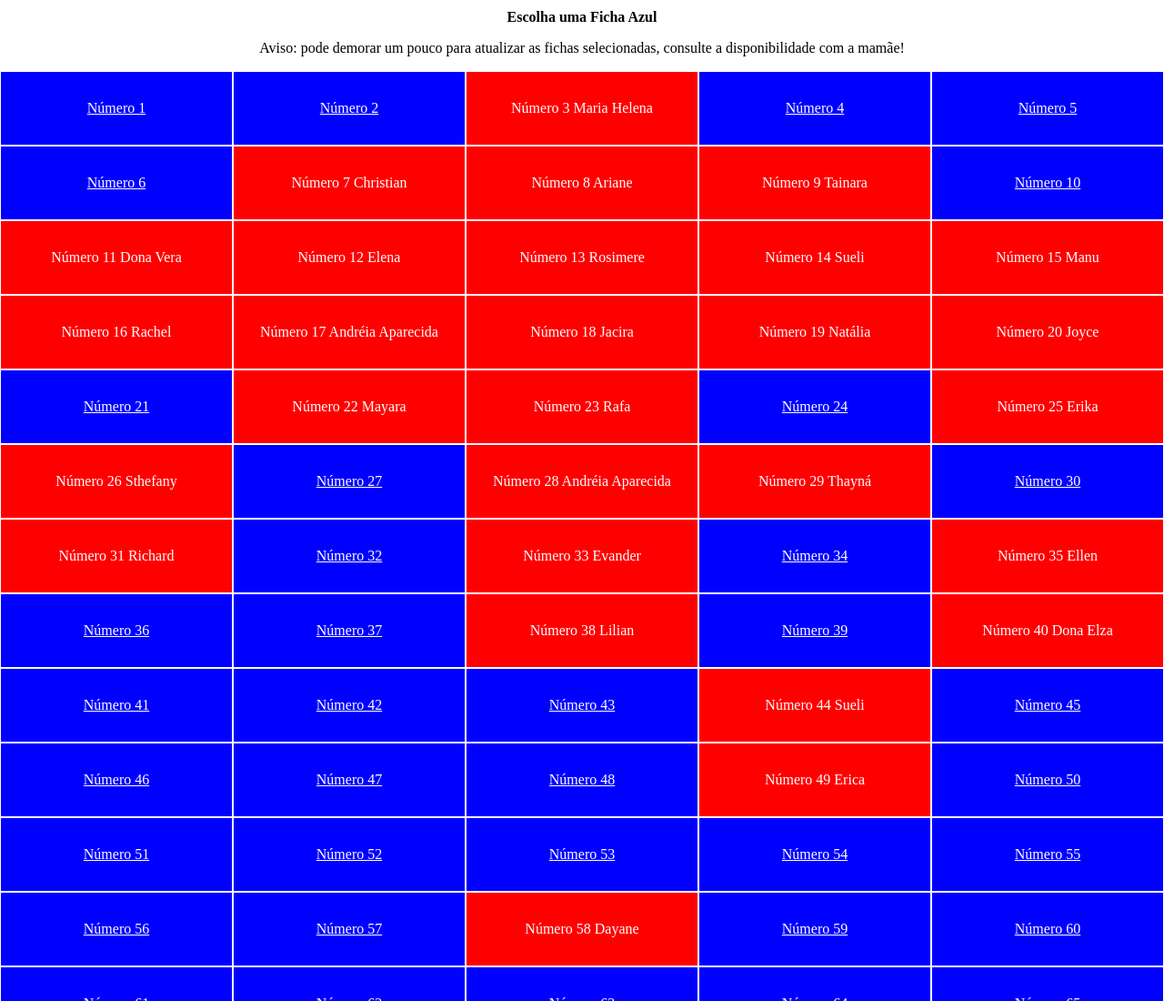
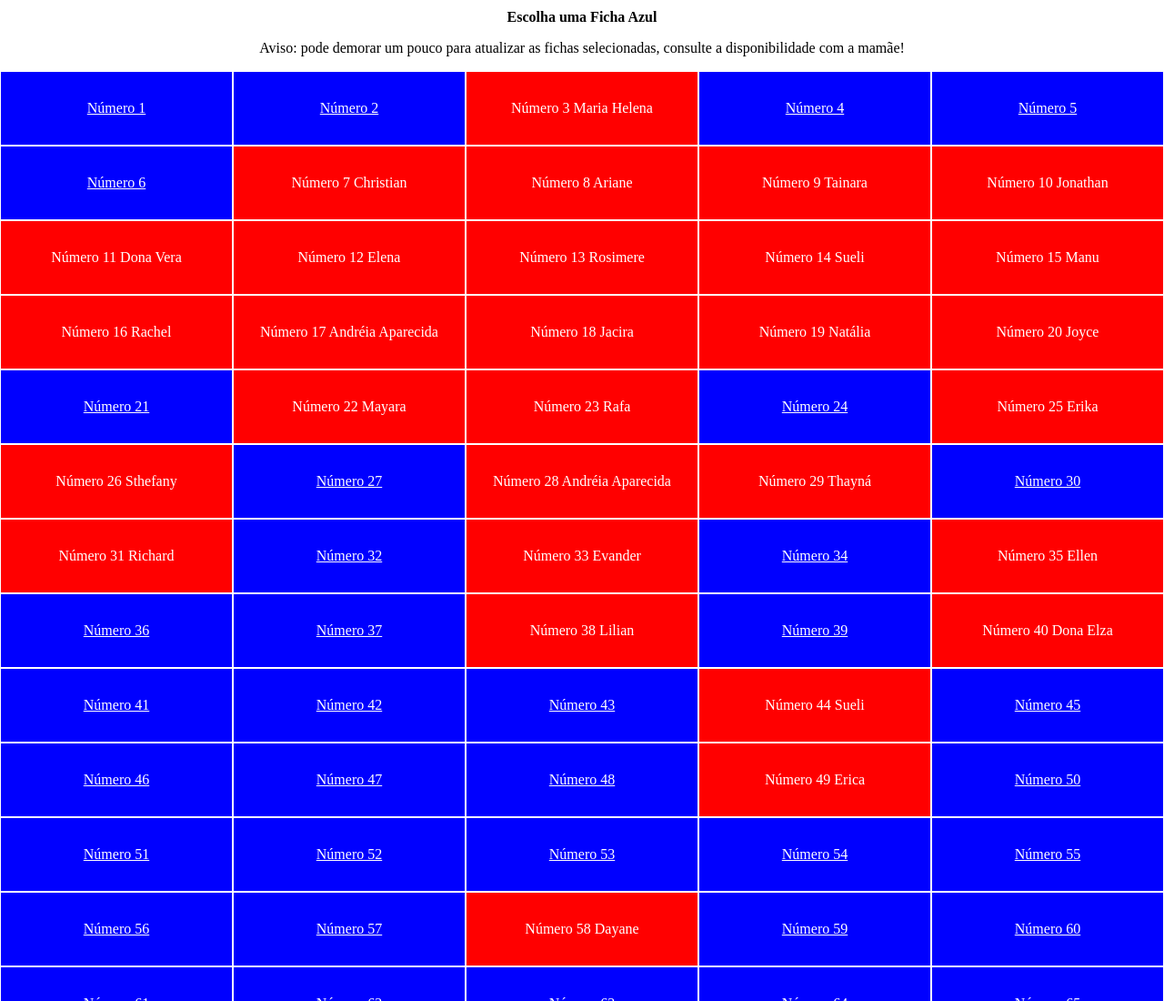
Before and after one commit to koroberto/rifa_virtual, a plain HTML site: page index.html in a window 1280 px wide. Shown: the top 1100 px of the page at 91% size. Drawn offline with Linux system fonts and the light colour scheme.

Commit message:
Jonathan

```diff
--- a/index.html
+++ b/index.html
@@ -42,8 +42,8 @@
             <a style="background-color:red;" class="rifa">
                 Número 9 Tainara
             </a>
-            <a href="https://api.whatsapp.com/send?phone=5511945914568&text=Escolhi%20o%20n%C3%BAmero%2010" class="rifa">
-                Número 10
+            <a style="background-color:red;" class="rifa">
+                Número 10 Jonathan
             </a>
         </div>
         <div class="coluna">
```
